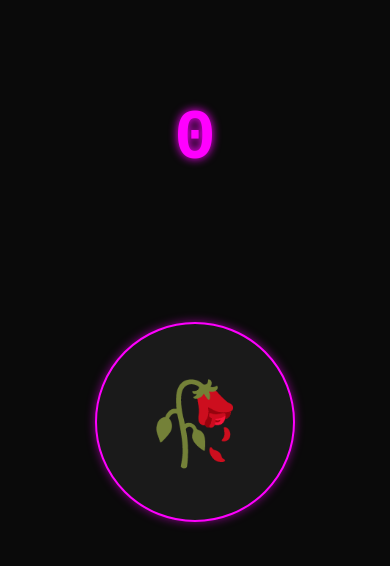
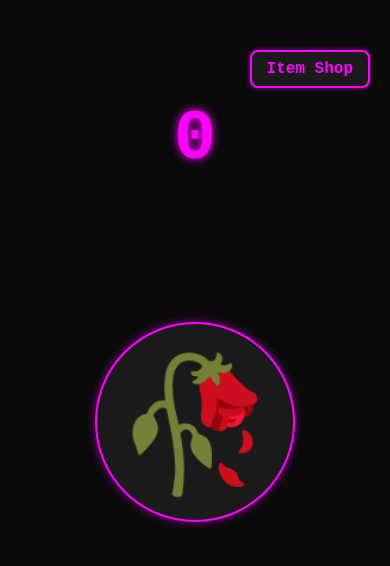
Before and after one commit to AndrewWladis/brainrot-clicker, a React Native app: screen / in a window 390 px wide. Shown: the top 566 px of the page. Built offline with nearby package versions, Linux system fonts and the light colour scheme.

Commit message:
Added shop

```diff
--- a/App.js
+++ b/App.js
@@ -2,14 +2,17 @@ import { StatusBar } from 'expo-status-bar';
 import { StyleSheet, Text, View, TouchableOpacity, Animated } from 'react-native';
 import { useState, useRef, useEffect } from 'react';
 import styles from './styles';
+import Shop from './Shop';
 
-const flavorTexts = ['Cooking...', 'Hawking Tuah...', 'Sigmaing the Sigma on the wall...', 'Unfollowing Vexbolts...', 'Loading...', 'Raising my yayaya...', 'Playing these games before...', 'Finding those who know...', 'Holding space...']
+const flavorTexts = ['Cooking...', 'Hawking Tuah...', 'Sigmaing the Sigma on the wall...', 'Unfollowing Vexbolts...', 'Raising my yayaya...', 'Playing these games before...', 'Finding those who know...', 'Holding space...']
 const emojis = ['💀', '👽', '🤖', '👅', '🫱', '🖕', '🗣️', '🥷', '🧜‍♂️', '👯', '🧢', '🫃', '🌝', '⚓️', '🎋', '🪵', '🍃', '🌾', '🗿', '🪫', '🥀', '🍆']
 
 export default function App() {
   const [points, setPoints] = useState(0);
   const [flavorText, setFlavorText] = useState('');
   const [randomEmoji, setRandomEmoji] = useState('');
+  const [showShop, setShowShop] = useState(false);
+  const [ownedItems, setOwnedItems] = useState({});
   const scaleAnim = useRef(new Animated.Value(1)).current;
 
   const changeEmoji = () => {
@@ -24,6 +27,23 @@ export default function App() {
   useEffect(() => {
     changeEmoji();
   }, [points]);
+
+  const calculateMultiplier = () => {
+    return Object.entries(ownedItems).reduce((total, [itemId, count]) => {
+      const item = Shop.items.find(i => i.id === parseInt(itemId));
+      return total + (item ? item.multiplier * count : 0);
+    }, 1);
+  };
+
+  const handlePurchase = (item) => {
+    if (points >= item.cost) {
+      setPoints(prev => prev - item.cost);
+      setOwnedItems(prev => ({
+        ...prev,
+        [item.id]: (prev[item.id] || 0) + 1
+      }));
+    }
+  };
 
   const handleTap = () => {
     // Animate the button
@@ -40,8 +60,9 @@ export default function App() {
       }),
     ]).start();
 
-    // Add points
-    setPoints(prev => prev + 1);
+    // Add points with multiplier
+    const multiplier = calculateMultiplier();
+    setPoints(prev => prev + multiplier);
 
     // Show random flavor text
     const randomText = flavorTexts[Math.floor(Math.random() * flavorTexts.length)];
@@ -67,6 +88,21 @@ export default function App() {
         </Animated.View>
       </TouchableOpacity>
 
+      <TouchableOpacity
+        style={styles.shopButton}
+        onPress={() => setShowShop(!showShop)}
+      >
+        <Text style={styles.shopButtonText}>{showShop ? 'Close Item Shop' : 'Item Shop'}</Text>
+      </TouchableOpacity>
+
+      {showShop && (
+        <Shop
+          points={points}
+          onPurchase={handlePurchase}
+          ownedItems={ownedItems}
+        />
+      )}
+
       {flavorText ? (
         <Text style={styles.flavorText}>{flavorText}</Text>
       ) : null}
--- /dev/null
+++ b/Shop.js
@@ -0,0 +1,56 @@
+import React from 'react';
+import styles from './styles';
+import { View, Text, TouchableOpacity, StyleSheet, ScrollView } from 'react-native';
+
+const items = [
+  { id: 1, name: 'Brain Boost', cost: 10, multiplier: 2, description: 'Double your points per click' },
+  { id: 2, name: 'Brain Blast', cost: 50, multiplier: 5, description: '5x points per click' },
+  { id: 3, name: 'Brain Explosion', cost: 200, multiplier: 10, description: '10x points per click' },
+  { id: 4, name: 'Brain Overdrive', cost: 1000, multiplier: 20, description: '20x points per click' },
+];
+
+const Shop = ({ points, onPurchase, ownedItems }) => {
+  return (
+    <View style={styles.shopContainer}>
+      <View style={styles.headerContainer}>
+        <Text style={styles.itemShopTitle}>Item Shop</Text>
+        <Text style={styles.pointsAvailable}>{points} Aura</Text>
+      </View>
+      <ScrollView style={styles.scrollContainer}>
+        {items.map((item) => (
+          <TouchableOpacity
+            key={item.id}
+            style={[
+              styles.item,
+              points >= item.cost ? styles.available : styles.unavailable,
+            ]}
+            onPress={() => points >= item.cost && onPurchase(item)}
+            disabled={points < item.cost}
+          >
+            <View style={styles.itemContent}>
+              <View style={styles.itemHeader}>
+                <Text style={styles.itemName}>{item.name}</Text>
+                <Text style={styles.multiplierText}>×{item.multiplier}</Text>
+              </View>
+              <Text style={styles.itemDescription}>{item.description}</Text>
+              <View style={styles.itemFooter}>
+                <Text style={[
+                  styles.itemCost,
+                  points >= item.cost ? styles.costAvailable : styles.costUnavailable
+                ]}>
+                  {item.cost} aura
+                </Text>
+                <View style={styles.ownedContainer}>
+                  <Text style={styles.ownedLabel}>Owned:</Text>
+                  <Text style={styles.ownedCount}>{ownedItems[item.id] || 0}</Text>
+                </View>
+              </View>
+            </View>
+          </TouchableOpacity>
+        ))}
+      </ScrollView>
+    </View>
+  );
+};
+
+export default Shop;
--- a/styles.js
+++ b/styles.js
@@ -26,7 +26,7 @@ const styles = StyleSheet.create({
     elevation: 5,
   },
   brainText: {
-    fontSize: 80,
+    fontSize: 130,
     color: '#fff',
   },
   pointsContainer: {
@@ -52,6 +52,153 @@ const styles = StyleSheet.create({
     textAlign: 'center',
     padding: 10,
   },
+  shopButton: {
+    position: 'absolute',
+    top: 50,
+    right: 20,
+    backgroundColor: '#1a1a1a',
+    paddingVertical: 8,
+    paddingHorizontal: 15,
+    borderRadius: 8,
+    borderWidth: 2,
+    borderColor: '#ff00ff',
+    shadowColor: '#ff00ff',
+    shadowOffset: {
+      width: 0,
+      height: 0,
+    },
+    shadowOpacity: 0.5,
+    shadowRadius: 5,
+    elevation: 5,
+  },
+  shopButtonText: {
+    color: '#ff00ff',
+    fontSize: 16,
+    fontWeight: 'bold',
+    fontFamily: 'monospace',
+  },
+  // Item Shop Styles
+  shopContainer: {
+    position: 'absolute',
+    top: 110,
+    width: '90%',
+    backgroundColor: '#1a1a1ae6',
+    borderRadius: 15,
+    borderWidth: 2,
+    borderColor: '#ff00ff',
+    shadowOpacity: 0.3,
+    shadowRadius: 10,
+    elevation: 5,
+    maxHeight: '70%',
+    overflow: 'hidden',
+  },
+  headerContainer: {
+    padding: 15,
+    borderBottomWidth: 1,
+    borderBottomColor: '#ff00ff40',
+    flexDirection: 'row',
+    justifyContent: 'space-between',
+    alignItems: 'center',
+    backgroundColor: '#2a2a2a',
+  },
+  itemShopTitle: {
+    fontSize: 24,
+    fontWeight: 'bold',
+    color: '#ff00ff',
+  },
+  pointsAvailable: {
+    fontSize: 20,
+    color: '#00ff00',
+    fontFamily: 'monospace',
+    fontWeight: 'bold',
+  },
+  scrollContainer: {
+    padding: 15,
+  },
+  item: {
+    marginBottom: 15,
+    borderRadius: 10,
+    borderWidth: 1,
+    overflow: 'hidden',
+  },
+  available: {
+    backgroundColor: '#2a2a2a',
+    borderColor: '#ff00ff',
+  },
+  unavailable: {
+    backgroundColor: '#1a1a1a',
+    borderColor: '#ff00ff40',
+    opacity: 0.7,
+  },
+  itemContent: {
+    padding: 12,
+  },
+  itemHeader: {
+    flexDirection: 'row',
+    justifyContent: 'space-between',
+    alignItems: 'center',
+    marginBottom: 5,
+  },
+  itemName: {
+    fontSize: 20,
+    color: '#fff',
+    fontFamily: 'monospace',
+    fontWeight: 'bold',
+  },
+  multiplierText: {
+    fontSize: 20,
+    color: '#ff00ff',
+    fontFamily: 'monospace',
+    fontWeight: 'bold',
+    textShadowColor: '#ff00ff',
+    textShadowOffset: { width: 0, height: 0 },
+    textShadowRadius: 5,
+  },
+  itemDescription: {
+    fontSize: 14,
+    color: '#00ff00',
+    fontFamily: 'monospace',
+    marginBottom: 8,
+  },
+  itemFooter: {
+    flexDirection: 'row',
+    justifyContent: 'space-between',
+    alignItems: 'center',
+    marginTop: 5,
+  },
+  itemCost: {
+    fontSize: 16,
+    fontFamily: 'monospace',
+    fontWeight: 'bold',
+  },
+  costAvailable: {
+    color: '#ff00ff',
+    textShadowColor: '#ff00ff',
+    textShadowOffset: { width: 0, height: 0 },
+    textShadowRadius: 3,
+  },
+  costUnavailable: {
+    color: '#ff00ff40',
+  },
+  ownedContainer: {
+    flexDirection: 'row',
+    alignItems: 'center',
+  },
+  ownedLabel: {
+    fontSize: 14,
+    color: '#fff',
+    fontFamily: 'monospace',
+    marginRight: 5,
+  },
+  ownedCount: {
+    fontSize: 16,
+    color: '#00ff00',
+    fontFamily: 'monospace',
+    fontWeight: 'bold',
+    textShadowColor: '#00ff00',
+    textShadowOffset: { width: 0, height: 0 },
+    textShadowRadius: 3,
+  },
 });
 
 export default styles;
```
